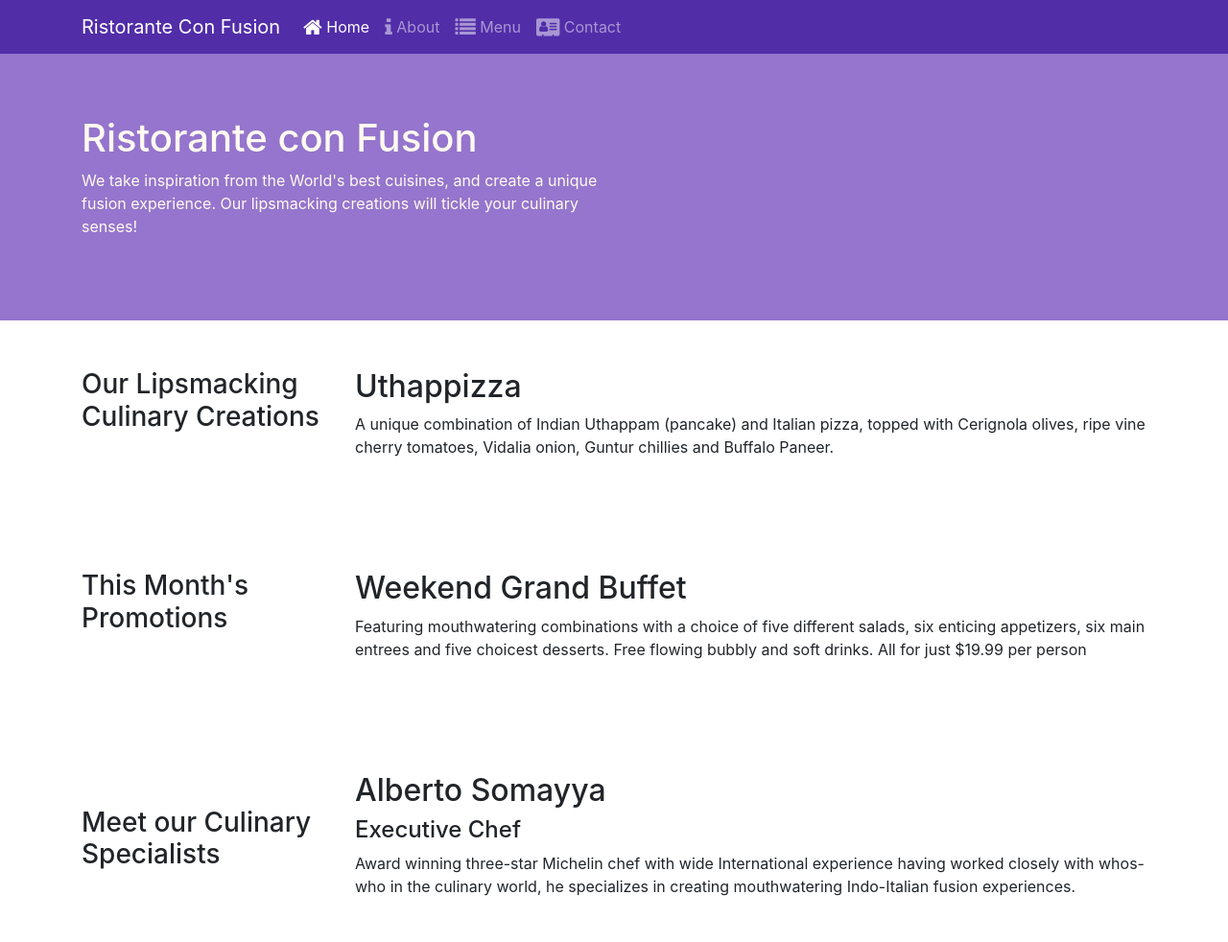
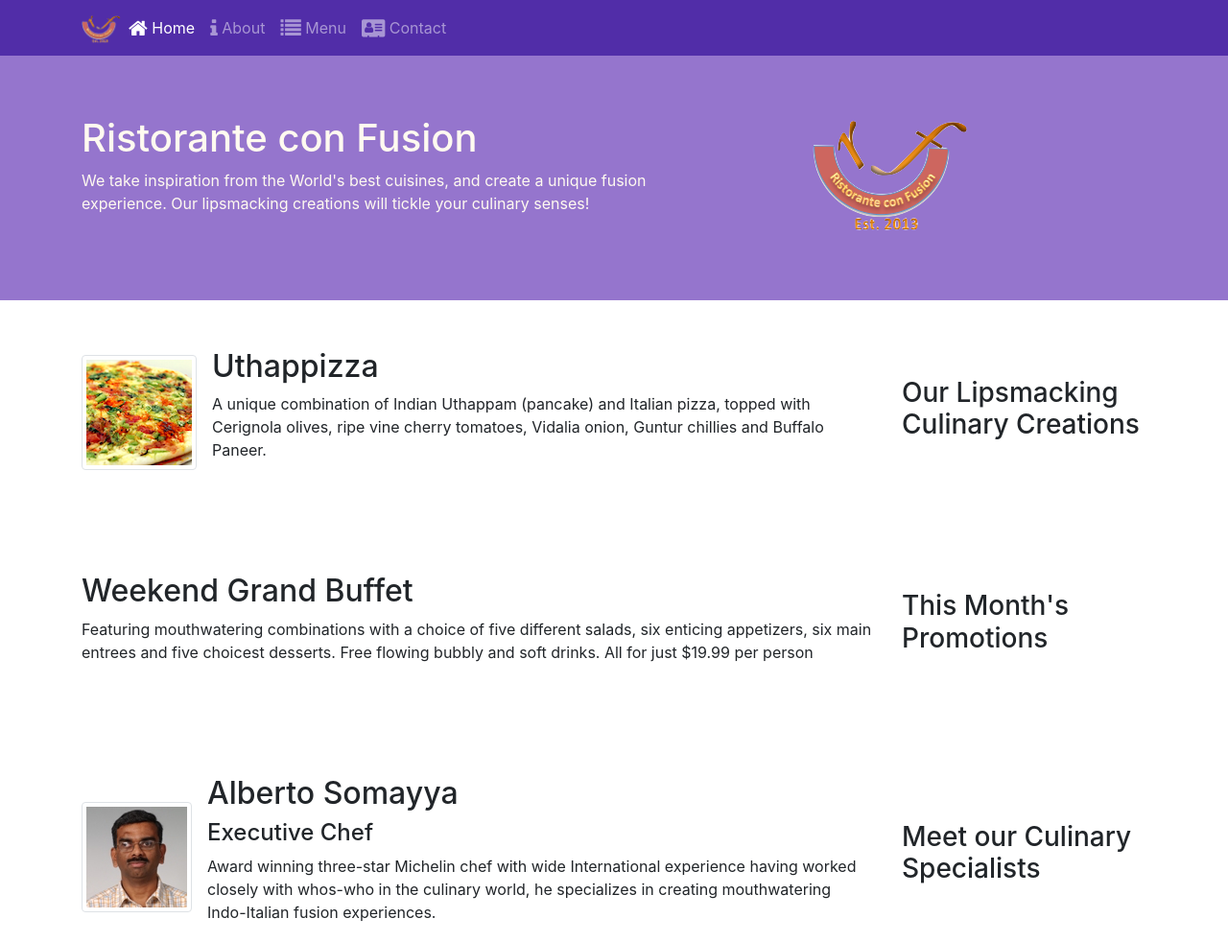
Before and after one commit to B180248ME/bootstrap-practice, a website: page index.html in a window 1280 px wide. Shown: the top 982 px of the page at 96% size. Drawn offline with nearby package versions, Linux system fonts and the light colour scheme.

Commit message:
images and media

```diff
--- a/index.html
+++ b/index.html
@@ -21,7 +21,7 @@
             <button class="navbar-toggler" type="button" data-toggle="collapse" data-target="#Navbar">
                 <span class="navbar-toggler-icon"></span>
             </button>
-           <a class="navbar-brand" href="#">Ristorante Con Fusion</a>
+           <a class="navbar-brand mr-auto" href="#"><img src="img/logo.png" height="30" width="41"></a>
            <div class="collapse navbar-collapse" id="Navbar">
                 <ul class="navbar-nav mr-auto">
                     <li class="nav-item active"><a class="nav-link" href="#"><span class="fa fa-home fa-lg"></span> Home</a></li>
@@ -35,11 +35,12 @@
     <header class="sin">
         <div class="container">
             <div class="row row-header">
-                <div class="col-12 col-sm-6">
+                <div class="col-12 col-sm-7">
                     <h1>Ristorante con Fusion</h1>
                     <p>We take inspiration from the World's best cuisines, and create a unique fusion experience. Our lipsmacking creations will tickle your culinary senses!</p>
                 </div>
-                <div class="col-12 col-sm">
+                <div class="col-12 col-sm offset-1 align-self-center">
+                    <img src="img/logo.png" class="img-fluid">
                 </div>
             </div>
         </div>
@@ -47,21 +48,30 @@
 
     <div class="container">
         <div class="row row-content ">
-            <div class="col-12 col-sm-4 col-md-3">
+            <div class="col-12 col-sm-4 col-md-3 align-self-center">
                 <h3>Our Lipsmacking Culinary Creations</h3>
             </div>
-            <div class="col-12 col-sm col-md">
-                <h2>Uthappizza</h2>
-                <p>A unique combination of Indian Uthappam (pancake) and Italian pizza, topped with Cerignola olives, ripe vine cherry tomatoes, Vidalia onion, Guntur chillies and Buffalo Paneer.</p>
+            <div class="col-12 col-sm col-md mr-3 order-sm-first">
+                <div class="media">
+                    <img class="d-flex mr-3 img-thumbnail align-self-center"
+                            src="img/uthappizza.png" alt="Uthappizza">
+                    <div class="media-body">
+                        <h2 class="mt-0">Uthappizza</h2>
+                        <p class="d-none d-sm-block">A unique combination of Indian Uthappam (pancake) and
+                            Italian pizza, topped with Cerignola olives, ripe vine
+                            cherry tomatoes, Vidalia onion, Guntur chillies and
+                            Buffalo Paneer.</p>
+                    </div>
+                </div>
             </div>
         </div>
 
 
         <div class="row row-content ">
-            <div class="col-12 col-sm-4 col-md-3 order-sm-first">
+            <div class="col-12 col-sm-4 col-md-3 align-self-center">
                 <h3>This Month's Promotions</h3>
             </div>
-            <div class="col-12 col-sm col-md order-sm-last">
+            <div class="col-12 col-sm col-md order-sm-first">
                 <h2>Weekend Grand Buffet</h2>
                 <p>Featuring mouthwatering combinations with a choice of five different salads, six enticing appetizers, six main entrees and five choicest desserts. Free flowing bubbly and soft drinks. All for just $19.99 per person </p>
             </div>
@@ -71,10 +81,20 @@
             <div class="col-12 col-sm-4 col-md-3 align-self-center">
                 <h3>Meet our Culinary Specialists</h3>
             </div>
-            <div class="col-12 col-sm col-md">
-                <h2>Alberto Somayya</h2>
-                <h4>Executive Chef</h4>
-                <p>Award winning three-star Michelin chef with wide International experience having worked closely with whos-who in the culinary world, he specializes in creating mouthwatering Indo-Italian fusion experiences. </p>
+            <div class="col-12 col-sm col-md order-sm-first">
+                <div class="media">
+                    <img class="d-flex mr-3 img-thumbnail align-self-center"
+                            src="img/alberto.png" alt="Alberto Somayya">
+                    <div class="media-body">
+                        <h2 class="mt-0">Alberto Somayya</h2>
+                        <h4>Executive Chef</h4>
+                        <p class="d-none d-sm-block">Award winning three-star Michelin chef with wide
+                            International experience having worked closely with
+                            whos-who in the culinary world, he specializes in
+                            creating mouthwatering Indo-Italian fusion experiences.
+                            </p>
+                    </div>
+                </div>
             </div>
         </div>
     </div>
```
Also changed, not shown: aboutus.html (+4 -3 lines), contactus.html (+4 -3 lines), img/alberto.png (added), img/buffet.png (added), img/logo.png (added), img/uthappizza.png (added), 1 other file.
